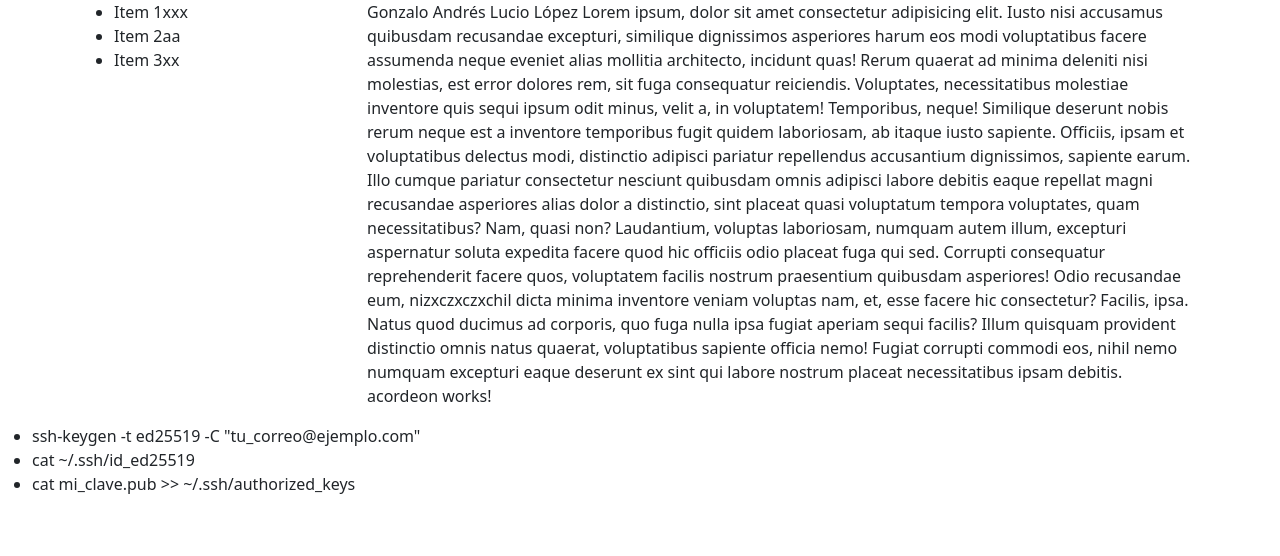
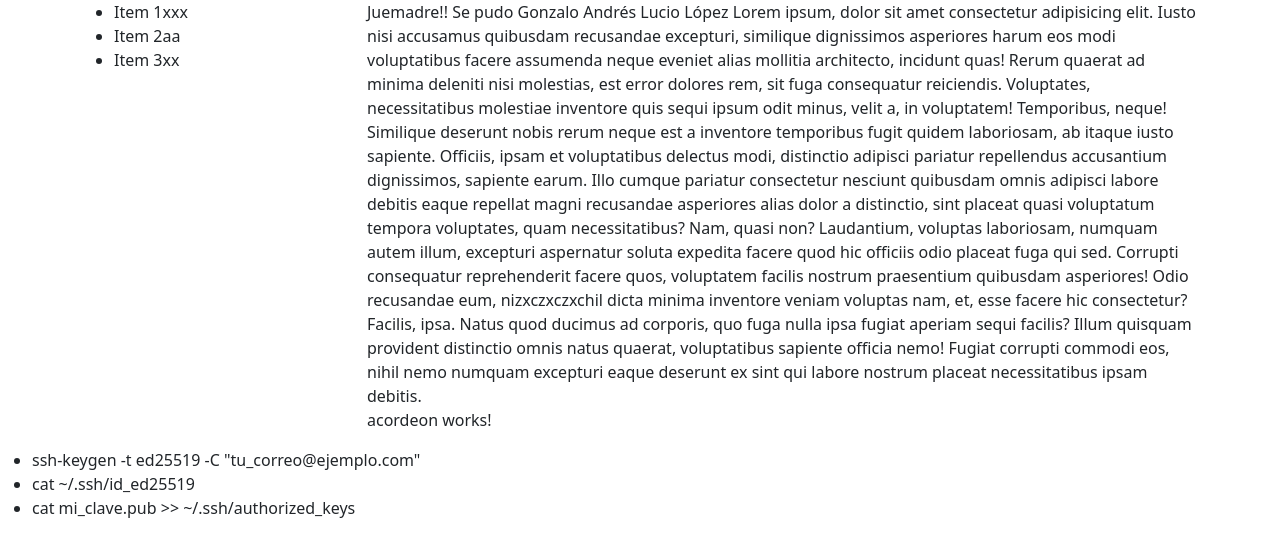
Before and after one commit to ProfeLucio/portalGLucio, an Angular app: page / in a window 1280 px wide. Shown: the top 556 px of the page. Built offline with nearby package versions, Linux system fonts and the light colour scheme.

Commit message:
Ahora si

```diff
--- a/src/app/shared/main/main.html
+++ b/src/app/shared/main/main.html
@@ -1,3 +1,4 @@
+Juemadre!! Se pudo
 {{ usuario.name }}
 Lorem ipsum, dolor sit amet consectetur adipisicing elit. Iusto nisi accusamus quibusdam recusandae excepturi, similique dignissimos asperiores harum eos modi voluptatibus facere assumenda neque eveniet alias mollitia architecto, incidunt quas!
 Rerum quaerat ad minima deleniti nisi molestias, est error dolores rem, sit fuga consequatur reiciendis. Voluptates, necessitatibus molestiae inventore quis sequi ipsum odit minus, velit a, in voluptatem! Temporibus, neque!
```
